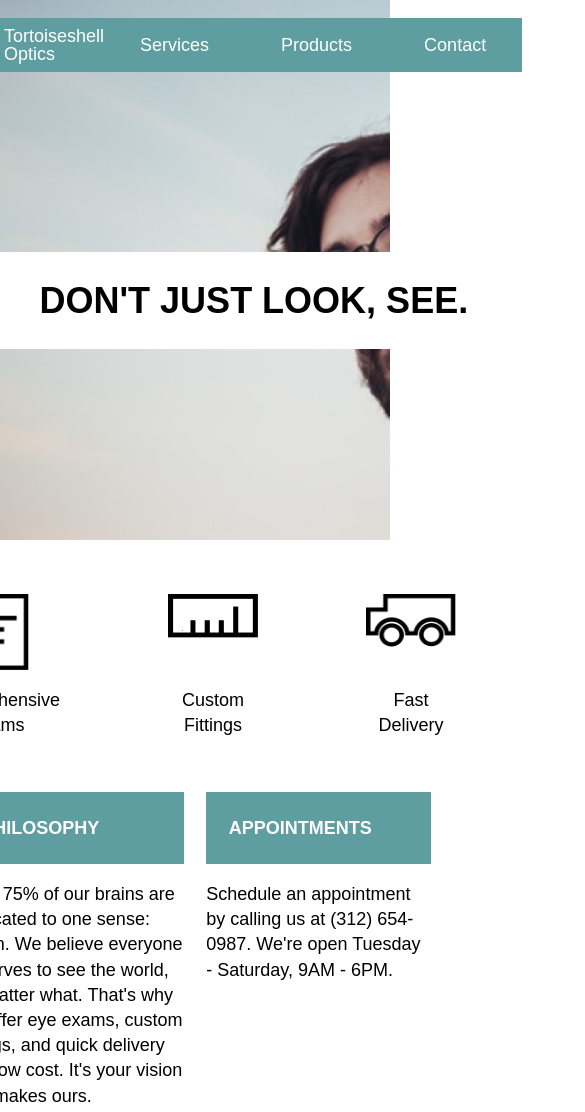
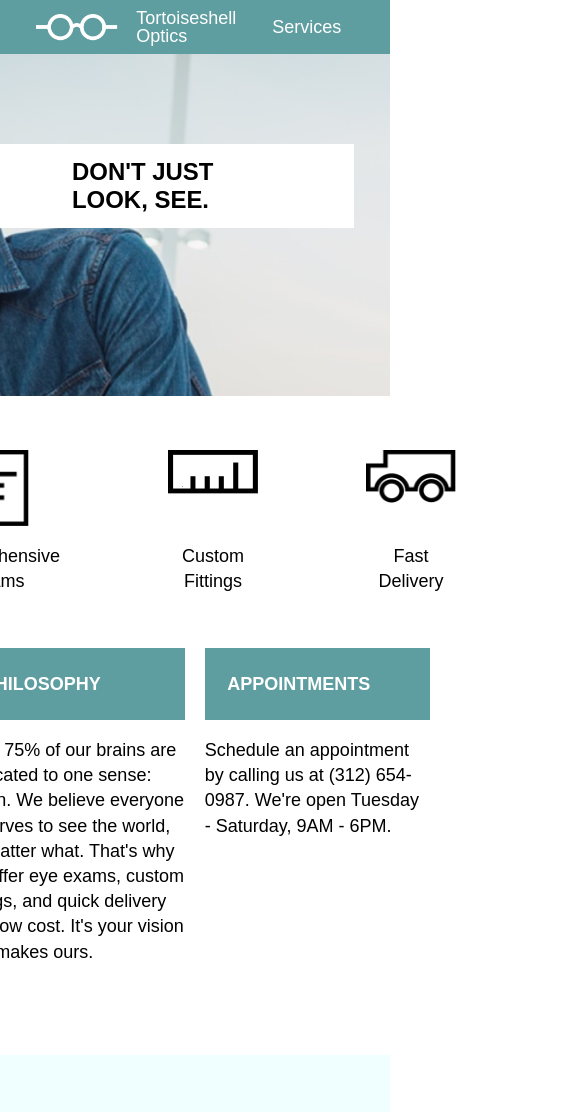
Before and after one commit to heckvetica/tortoiseshellOptics, a plain HTML site: page index.html in a window 390 px wide. Shown: the top 1112 px of the page, 585 px wide, since content can reach past the window. Drawn offline with Linux system fonts and the light colour scheme.

Commit message:
added tablet breakpoint

```diff
--- a/resources/css/style.css
+++ b/resources/css/style.css
@@ -52,6 +52,8 @@ nav ul li {
     height: 30rem;
     width: 100%;
     background-size: cover;
+    background-position: center;
+    background-repeat: no-repeat;
     display: flex;
     justify-content: center;
 }
@@ -113,6 +115,7 @@ nav ul li {
 .products .container {
     display: flex;
     justify-content: center;
+    margin: 0 5%;
 }
 
 h4 {
@@ -156,3 +159,30 @@ footer .container {
 .footertext {
     margin-left: 1rem;
 }
+
+/* === media queries === */
+
+@media screen and (max-width: 1000px) {
+    .container {
+        width: 100%;
+    }
+
+    header {
+        margin: 0;
+    }
+
+    .hero {
+        height: 22rem;
+        background-position:
+    }
+
+    .mission {
+        margin-top: 5rem;
+        margin-right: 2rem;
+    }
+
+    .mission h1 {
+        padding: .75rem 4rem;
+        font-size: 1.33rem;
+    }
+}
```
